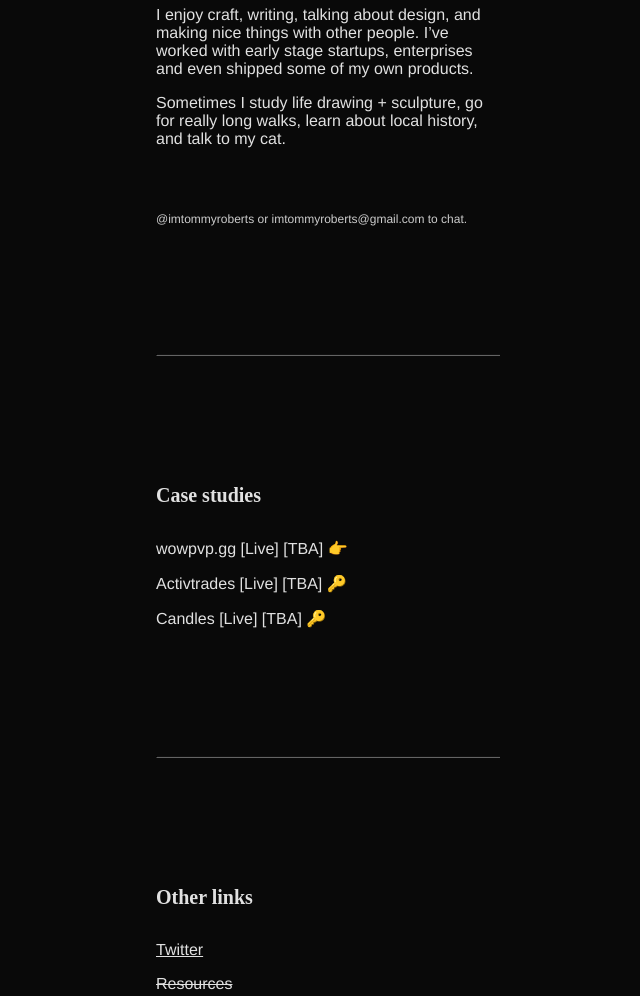
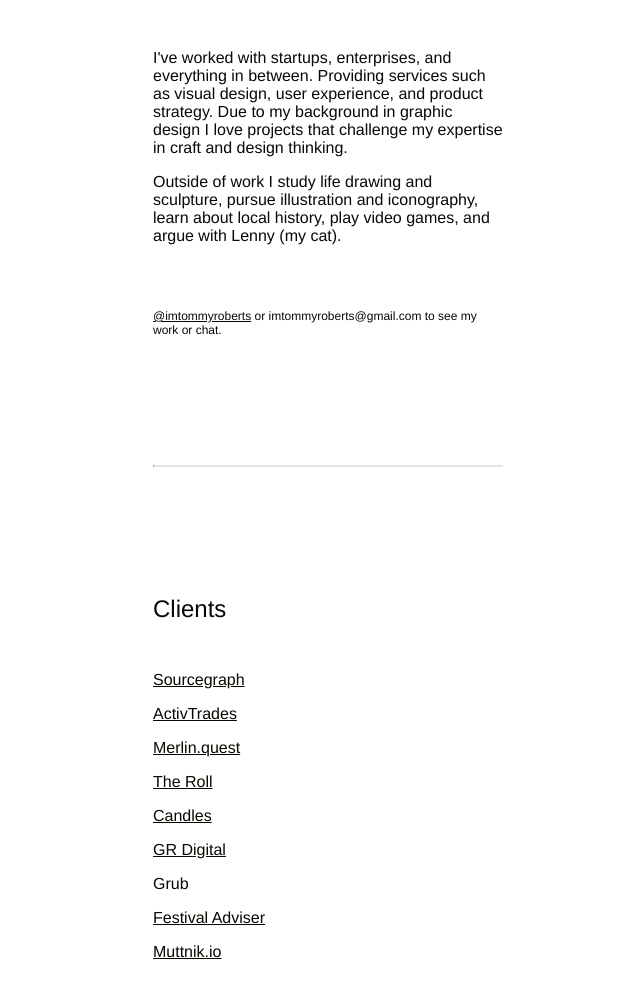
Before and after one commit to imtommyroberts/tommyroberts, a website: page src/index.html in a window 1280 px wide. Shown: the part 211-1207 px from the top of the page, without its empty margins (312-952 px from the left). Drawn offline with Linux system fonts and the light colour scheme; a web font is replaced by a local one.

Commit message:
update
change background and text colour, link style, rewrite, add image

```diff
--- a/src/index.html
+++ b/src/index.html
@@ -9,23 +9,23 @@
   <link rel="icon" type="image/png" href="img/favicon_moon.png" />
   <meta name="description" content="Tommy Roberts is a product designer">
   <style>
-    @import url('https://fonts.googleapis.com/css2?family=Petrona:wght@600&display=swap');
     @import url('https://fonts.googleapis.com/css2?family=Creepster&display=swap');
 
     body {
-      color: #E1E1E1;
-      background-color: #090909;
+      color: #080808;
+      background-color: #fff;
       margin: auto;
-      max-width: 344px;
-      font-family: "HelveticaNeue-Light", "Helvetica Neue Light", "Helvetica Neue", Helvetica, Arial, "Lucida Grande", sans-serif;
-      font-weight: 300;
+      max-width: 350px;
+      font-family: Helvetica, Arial, "Lucida Grande", sans-serif;
+      font-weight: 100;
     }
 
     h1 {
       margin-top: 128px;
-      margin-bottom: 32px;
-      font-size: 20px;
-      font-family: 'Petrona', serif;
+      margin-bottom: 48px;
+      font-size: 24px;
+      font-weight: 500;
+      font-family: "HelveticaNeue-Light", "Helvetica Neue Light", "Helvetica Neue", Helvetica, Arial, "Lucida Grande", sans-serif;
     }
 
     h2 {
@@ -34,23 +34,26 @@
 
     a {
       text-decoration: underline;
-      color: #E1E1E1;
+      color: #080800;
     }
 
     a:hover {
       text-decoration: none;
       color: red;
-      font-family: 'Creepster', serif;
     }
 
     a:visited {
       text-decoration: underline;
     }
 
+    .twitter {
+      color: #080808;
+    }
+
     .home-chat {
       margin-top: 64px;
       font-size: 12px;
-      color: #ccc
+      color: #080808;
     }
 
     .body-copy {
@@ -61,7 +64,7 @@
     .seperator {
       margin-top: 128px;
       border-top: 1px solid;
-      border-color: #101010;
+      border-color: #E4E4E4;
     }
 
     .case-studies {
@@ -80,20 +83,30 @@
       text-decoration: line-through;
     }
 
+    img {
+      margin-top: 128px;
+    }
+
   </style>
 </head>
 
 <body>
   <div class="home">
-    <h1>I'm Tommy, a product designer living in London 🌧</h1>
-    <p class="body-copy">I enjoy craft, writing, talking about design, and making nice things with other people. I’ve worked with early stage startups, enterprises and even shipped some of my own products.</p>
-    <p class="body-copy">Sometimes I study life drawing + sculpture, go for really long walks, learn about local history, and talk to my cat.</p>
-    <p class="home-chat">@imtommyroberts or imtommyroberts@gmail.com to chat.</p>
+    <h1>I'm Tommy, an independent product designer living in London</h1>
+    <p class="body-copy">I've worked with startups, enterprises, and everything in between. Providing services such as visual design, user experience, and product strategy. Due to my background in graphic design I love projects that challenge my expertise in craft and design thinking.</p>
+    <p class="body-copy">Outside of work I study life drawing and sculpture, pursue illustration and iconography, learn about local history, play video games, and argue with Lenny (my cat).</p>
+    <p class="home-chat"><a class="twitter" href="https://twitter.com/imtommyroberts" target="_blank">@imtommyroberts</a> or imtommyroberts@gmail.com to see my work or chat.</p>
     <hr class="seperator">
-    <h1 class="case-studies">Case studies</h1>
-    <p class="work-link">wowpvp.gg [Live] [TBA] 👉</p>
-    <p class="work-link">Activtrades [Live] [TBA] 🔑</p>
-    <p class="work-link">Candles [Live] [TBA] 🔑</p>
+    <h1 class="case-studies">Clients</h1>
+    <p class="other-link"><a href="https://about.sourcegraph.com" target="_blank">Sourcegraph</a></p>
+    <p class="other-link"><a href="https://www.activtrades.com/en/" target="_blank">ActivTrades</a></p>
+    <p class="other-link"><a href="https://merlin.quest" target="_blank">Merlin.quest</a></p>
+    <p class="other-link"><a href="https://www.theroll.com" target="_blank">The Roll</a></p>
+    <p class="other-link"><a href="https://www.linkedin.com/company/withcandles/about/" target="_blank">Candles</a></p>
+    <p class="other-link"><a href="https://grdigital.co.uk" target="_blank">GR Digital</a></p>
+    <p>Grub</p>
+    <p class="other-link"><a href="https://festivaladviser.co.uk" target="_blank">Festival Adviser</a></p>
+    <p class="other-link"><a href="https://www.linkedin.com/company/muttnik-io/about/" target="_blank">Muttnik.io</a></p>
     <hr class="seperator">
     <h1 class="case-studies">Other links</h1>
     <p class="other-link"><a href="https://twitter.com/home" target="_blank">Twitter</a></p>
@@ -102,6 +115,7 @@
     <p class="other-link"><a href="https://www.are.na/tommy-roberts" target="_blank">Arena</a></p>
     <p class="other-link"><a href="https://letterboxd.com/shush/" target="_blank">Letterboxd</a></p>
     <p class="other-link"><a href="https://secure.runescape.com/m=hiscore_oldschool/hiscorepersonal?user1=ux%A0vs%A0ui" target="_blank">Runescape Hiscores</a></p>
+    <img src="picforsite.svg" alt="Illustrative self portrait">
   </div>
 </body>
 
```
Also changed, not shown: src/picforsite.svg (added).
